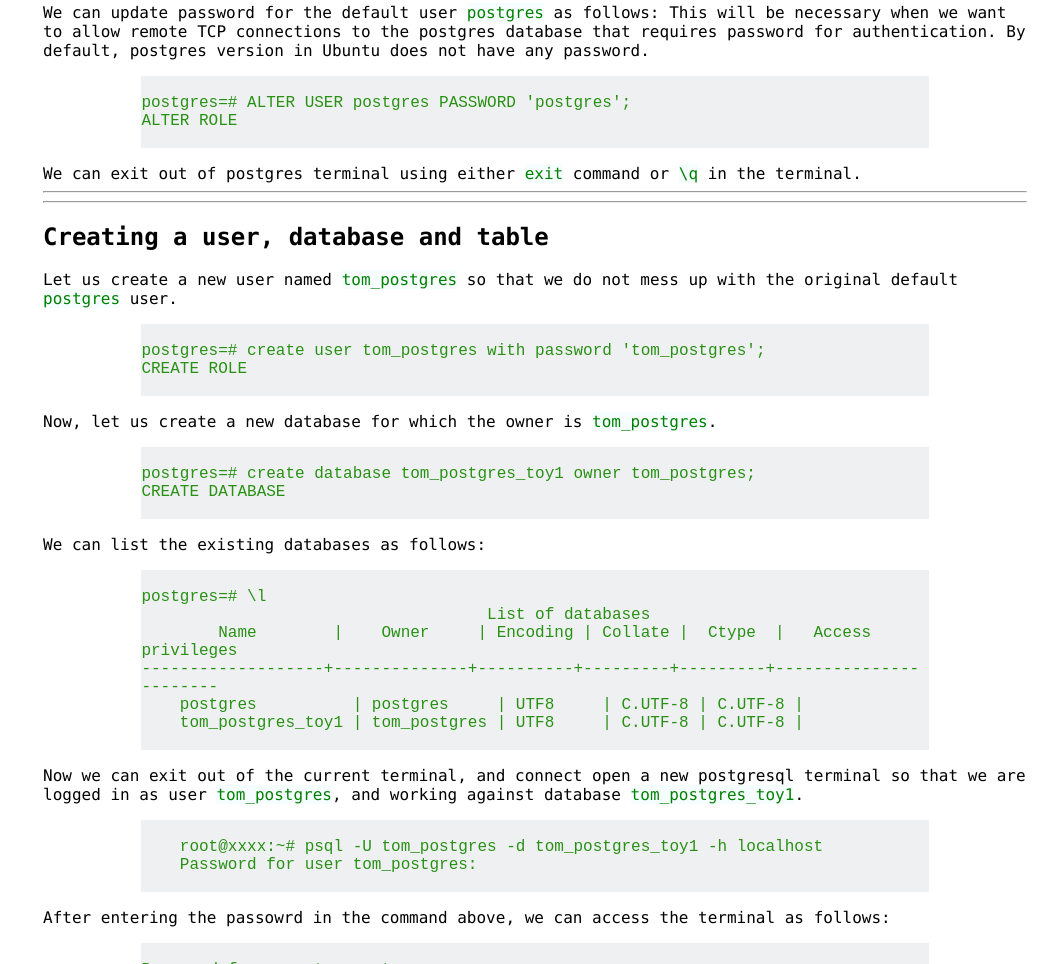
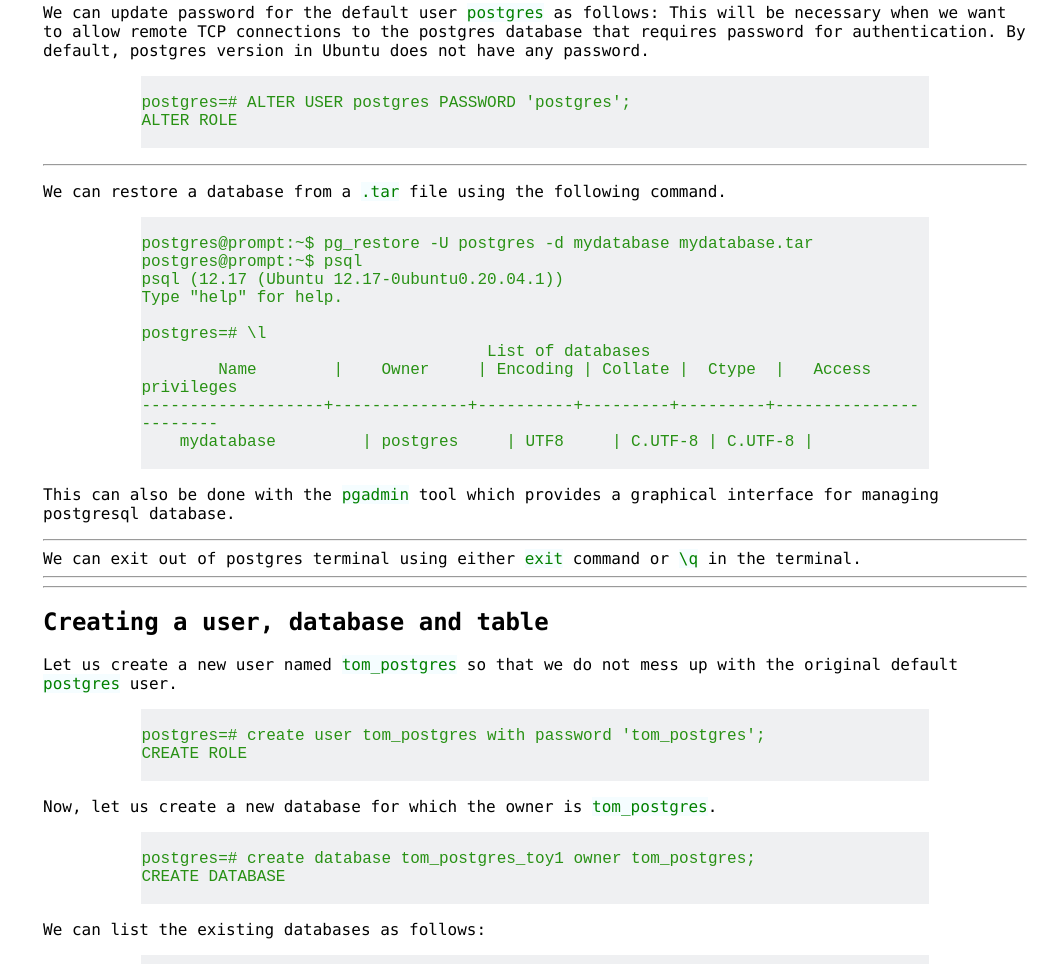
Before and after one commit to prawarpoudel/prawarpoudel.github.io, a plain HTML site: page pages/postgresql.html in a window 1280 px wide. Shown: the part 1409-2373 px from the top of the page, without its empty margins (233-1280 px from the left). Drawn offline with Linux system fonts and the light colour scheme.

Commit message:
postgres and pgadmin setup complete

```diff
--- a/pages/postgresql.html
+++ b/pages/postgresql.html
@@ -192,6 +192,24 @@ postgres=# ALTER USER postgres PASSWORD 'postgres';
 ALTER ROLE
         </p>
      </p>
+     <hr>
+     <p>
+        We can restore a database from a <mark>.tar</mark> file using the following command.
+        <p class="code-text">
+postgres@prompt:~$ pg_restore -U postgres -d mydatabase mydatabase.tar
+postgres@prompt:~$ psql
+psql (12.17 (Ubuntu 12.17-0ubuntu0.20.04.1))
+Type "help" for help.
+
+postgres=# \l
+                                    List of databases
+        Name        |    Owner     | Encoding | Collate |  Ctype  |   Access privileges
+-------------------+--------------+----------+---------+---------+-----------------------
+    mydatabase         | postgres     | UTF8     | C.UTF-8 | C.UTF-8 |
+        </p>
+        This can also be done with the <mark>pgadmin</mark> tool which provides a graphical interface for managing postgresql database.
+     </p>
+     <hr>
      We can exit out of postgres terminal using either <mark>exit</mark> command or <mark>\q</mark> in the terminal.
      <hr>
      <hr>
```
Also changed, not shown: pages/programming_topics.html (+16 -0 lines).
